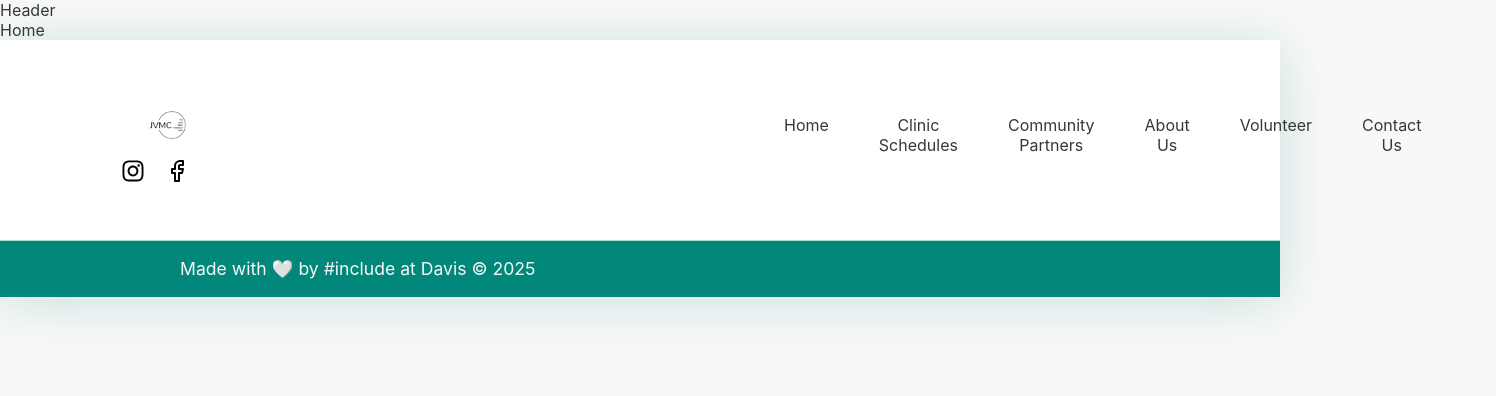
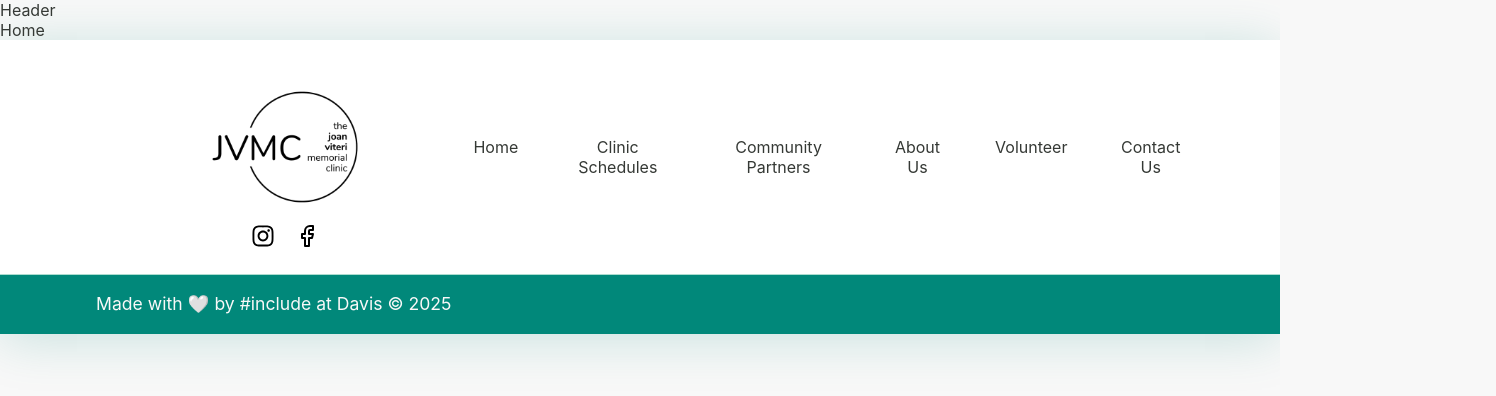
Before and after one commit to include-davis/jvmc, a Next.js app: page / in a window 1280 px wide. Shown: the top 396 px of the page, 1496 px wide, since content can reach past the window. Built offline with nearby package versions, Linux system fonts and the light colour scheme.

Commit message:
resolve all the issues but the logo section is off compare to the image provided by the desgin team, should I add indent to the text for the bottom section or shift the logo somehow

```diff
--- a/app/(pages)/_components/Footer/Footer.module.scss
+++ b/app/(pages)/_components/Footer/Footer.module.scss
@@ -10,23 +10,21 @@
   display: flex;
   justify-content: space-between;
   align-items: center;
+  padding-bottom: 20px;
+  border-bottom: 1px solid var(--mint);
   padding: 0 96px;
-  padding-bottom: 10px;
-  border-bottom: 1px solid var(--mint);
 }
 
 .logoSection {
   display: flex;
   flex-direction: column;
   align-items: center;
-  margin-left: 5px;
 }
 
 .logo {
-  width: 35%;
+  width: 40%;
   height: 80%;
   margin-top: 50px;
-  margin-left: 25px;
 }
 
 .socialLinks {
@@ -51,8 +49,6 @@
   list-style: none;
   display: flex;
   gap: 50px;
-  padding: 75px;
-  margin-left: 500px;
 
   li a {
     text-decoration: none;
@@ -68,12 +64,12 @@
 }
 
 .bottomSection {
-  text-indent: 165px;
+    padding: 16px 96px;
     display: flex;
+    margin: 0;
     font-size: 1.0rem;
     background-color: var(--teal);
     color: var(--offwhite);
     font-family: var(--font2);
-  padding: 15px;
     font-weight: var(--light);
 }
```
Lines whose indentation alone changed are shown as unchanged.
